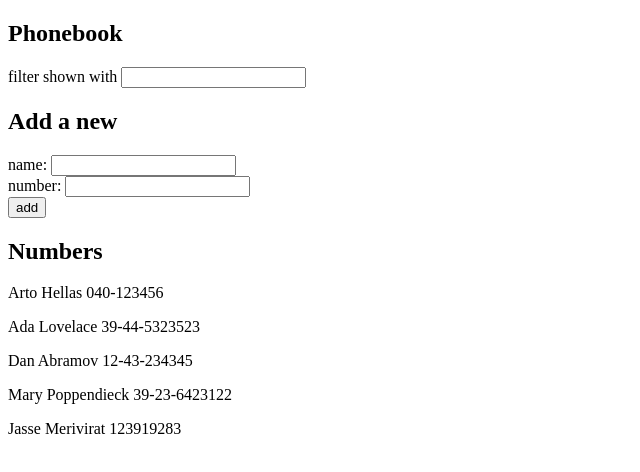
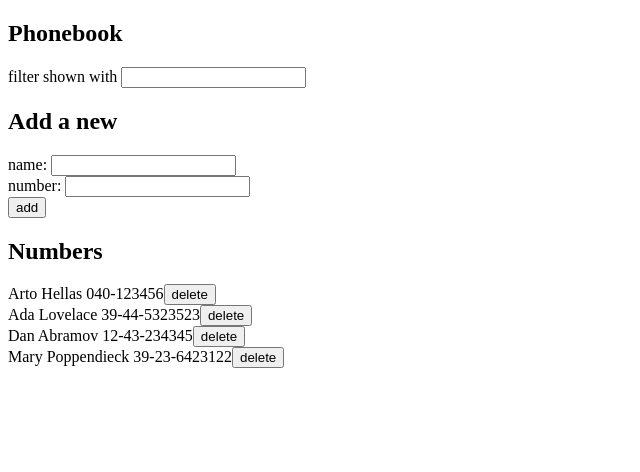
Before and after one commit to jayzstep/HY-fullstack-palautukset, a React (Create React App) app in the folder osa2/puhelinluettelo/: page / in a window 1280 px wide. Shown: the top 472 px of the page, without its empty margins (0-640 px from the left). Built offline with nearby package versions, Linux system fonts and the light colour scheme; data requests are answered from the project's data file.

Commit message:
feat: lisays ja poistaminen toimii

```diff
--- a/osa2/puhelinluettelo/db.json
+++ b/osa2/puhelinluettelo/db.json
@@ -19,11 +19,6 @@
       "name": "Mary Poppendieck",
       "number": "39-23-6423122",
       "id": 4
-    },
-    {
-      "name": "Jasse Merivirat",
-      "number": "123919283",
-      "id": 5
     }
   ]
 }
--- a/osa2/puhelinluettelo/src/App.js
+++ b/osa2/puhelinluettelo/src/App.js
@@ -1,5 +1,6 @@
 import { useState, useEffect } from 'react'
 import axios from 'axios'
+import personService from './services/persons'
 
 const Filter = ({ handler, value }) => {
   return (
@@ -26,11 +27,13 @@ const PersonForm = ({ handleSubmit, handleName, handleNumber, nameValue, numberV
 }
 
 
-const Numbers = ({ persons, filterInput }) => {
-  const personList = persons.map(person =>
-    <p key={person.name}>
+const Numbers = ({ persons, filterInput, handleDelete }) => {
+  const personList = persons.map(person => (
+    <div key={person.name}>
       {person.name} {person.number}
-    </p>)
+      <button onClick={handleDelete} value={person.id}>delete</button>
+    </div>
+  ))
 
 
   const filteredPersonList = persons
@@ -40,7 +43,8 @@ const Numbers = ({ persons, filterInput }) => {
     .map(person =>
       <p key={person.name}>
         {person.name} {person.number}
-      </p>)
+      </p>
+    )
 
   return (
     <div>
@@ -53,8 +57,10 @@ const Numbers = ({ persons, filterInput }) => {
 
 const App = () => {
   const [persons, setPersons] = useState([
-    {name: 'asd',
-    number: '123'}])
+    {
+      name: 'asd',
+      number: '123'
+    }])
   const [newName, setNewName] = useState('')
   const [newNumber, setNewNumber] = useState('')
   const [newFilter, setNewFilter] = useState('')
@@ -91,7 +97,8 @@ const App = () => {
         number: newNumber
       }
 
-       axios.post('http://localhost:3001/persons', personObject)
+      personService
+        .create(personObject)
         .then(response => {
           console.log(response)
           setPersons(persons.concat(response.data))
@@ -101,13 +108,26 @@ const App = () => {
     setNewNumber('')
   }
 
+  const handleDelete = (event) => {
+    event.preventDefault()
+    const deletedPersonId = event.target.value
+    console.log(deletedPersonId)
+    console.log(persons[0].id)
+    personService
+      .deletePerson(deletedPersonId)
+      .then(response => {
+        console.log(response)
+        setPersons(persons.filter(person => person.id != deletedPersonId))
+      })
+  }
+
   return (
     <div>
       <h2>Phonebook</h2>
       <Filter handler={handleFilterChange} value={newFilter} />
       <h2>Add a new</h2>
       <PersonForm handleSubmit={handleSubmit} handleName={handleNameChange} handleNumber={handleNumberChange} nameValue={newName} numberValue={newNumber} />
-      <Numbers persons={persons} filterInput={newFilter} />
+      <Numbers persons={persons} filterInput={newFilter} handleDelete={handleDelete} />
     </div>
   )
 
--- a/osa2/puhelinluettelo/src/index.js
+++ b/osa2/puhelinluettelo/src/index.js
@@ -1,6 +1,5 @@
 import ReactDOM from 'react-dom/client'
 import App from './App'
-import axios from 'axios'
 
 
 ReactDOM.createRoot(document.getElementById('root')).render(<App />)
--- /dev/null
+++ b/osa2/puhelinluettelo/src/services/persons.js
@@ -0,0 +1,15 @@
+import axios from 'axios'
+const baseUrl = 'http://localhost:3001/persons'
+
+const create = newPerson => {
+    return axios.post(baseUrl, newPerson)
+}
+
+const deletePerson = personID => {
+    return axios.delete(baseUrl + "/"+ personID)
+}
+
+export default {
+    create,
+    deletePerson
+}
```
Lines whose indentation alone changed are shown as unchanged.
